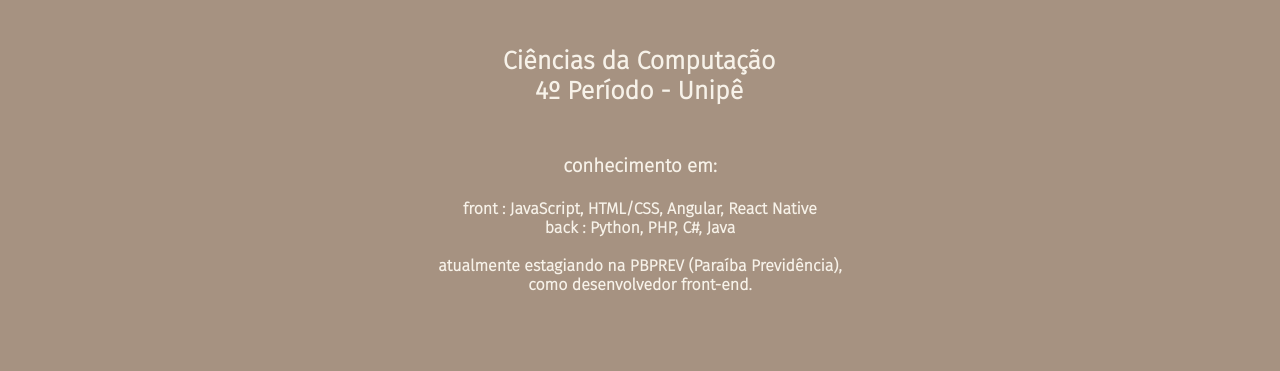
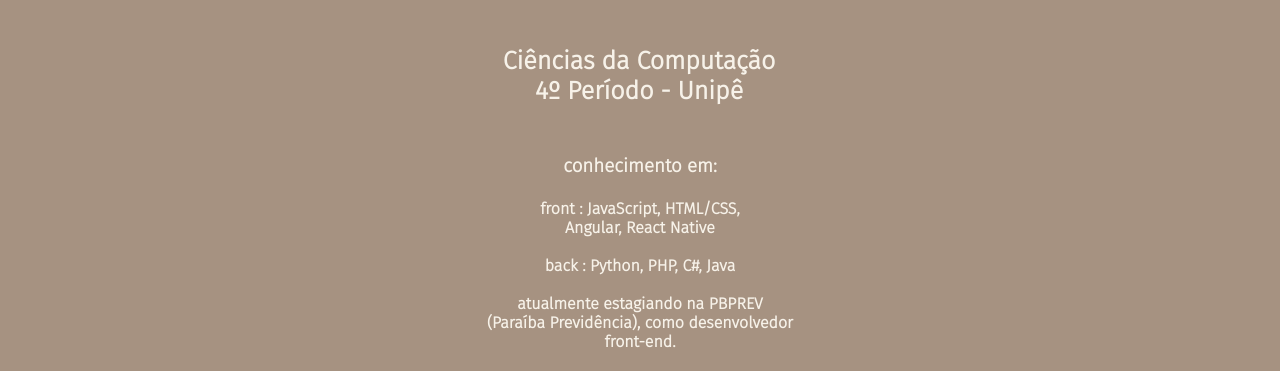
Before and after one commit to arthurvpires/arthur-vilar, a plain HTML site: page curriculo.html in a window 1280 px wide. Shown: the part 442-813 px from the top of the page. Drawn offline with nearby package versions, Linux system fonts and the light colour scheme.

Commit message:
Alinhando texto do curriculo

```diff
--- a/curriculo.html
+++ b/curriculo.html
@@ -32,10 +32,10 @@
 
             <h3>conhecimento em:<br><br></h3>
 
-            <h4>front : JavaScript, HTML/CSS, Angular, React Native</h4>
+            <h4>front : JavaScript, HTML/CSS,<br> Angular, React Native</h4><br>
             <h4>back : Python, PHP, C#, Java</h4><br>
 
-            <h4>atualmente estagiando na PBPREV (Paraíba Previdência),<br>como desenvolvedor front-end.</h4>
+            <h4>atualmente estagiando na PBPREV<br> (Paraíba Previdência), como desenvolvedor<br> front-end.</h4>
     </div>
     <div class="final"><br></div>
 </body>
```
